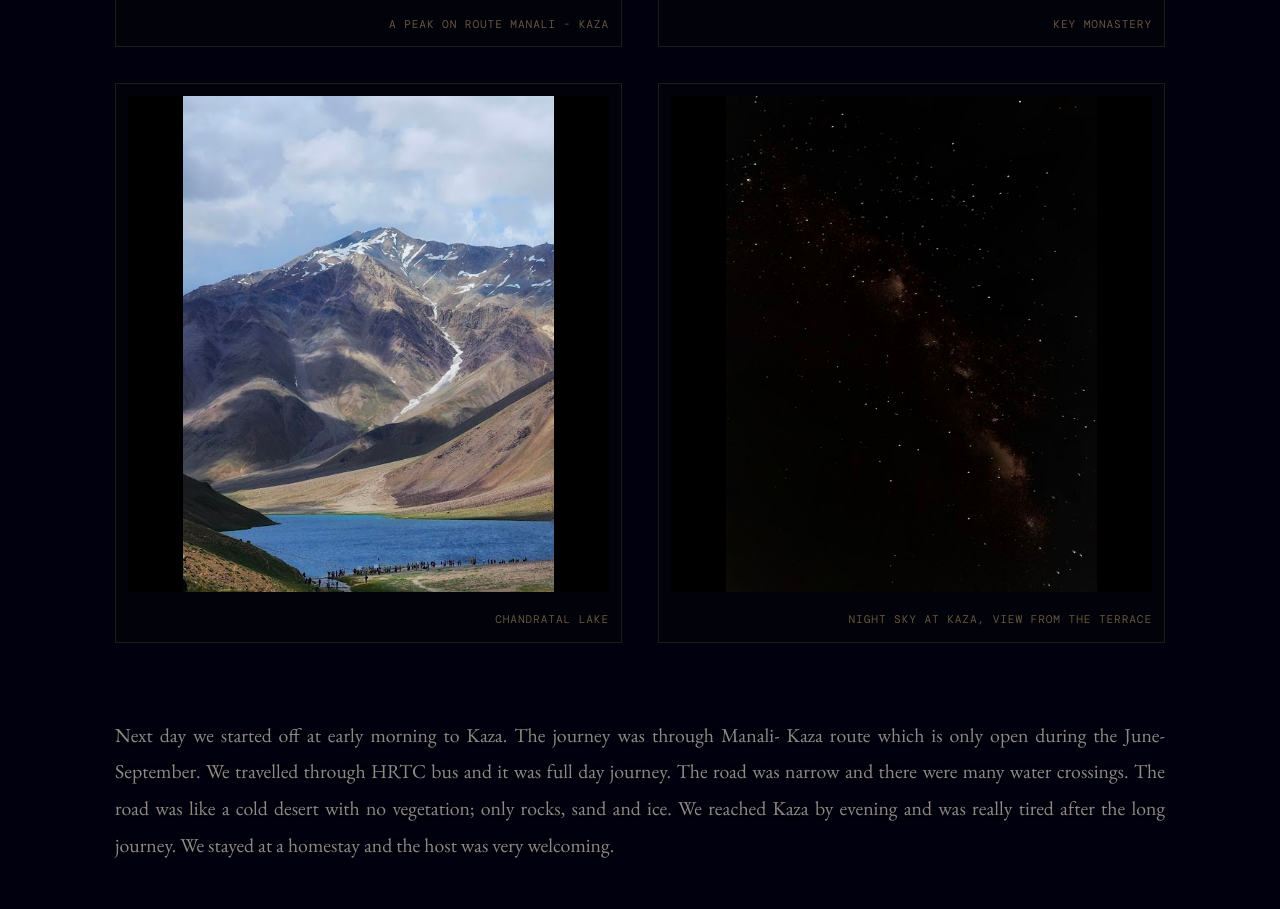
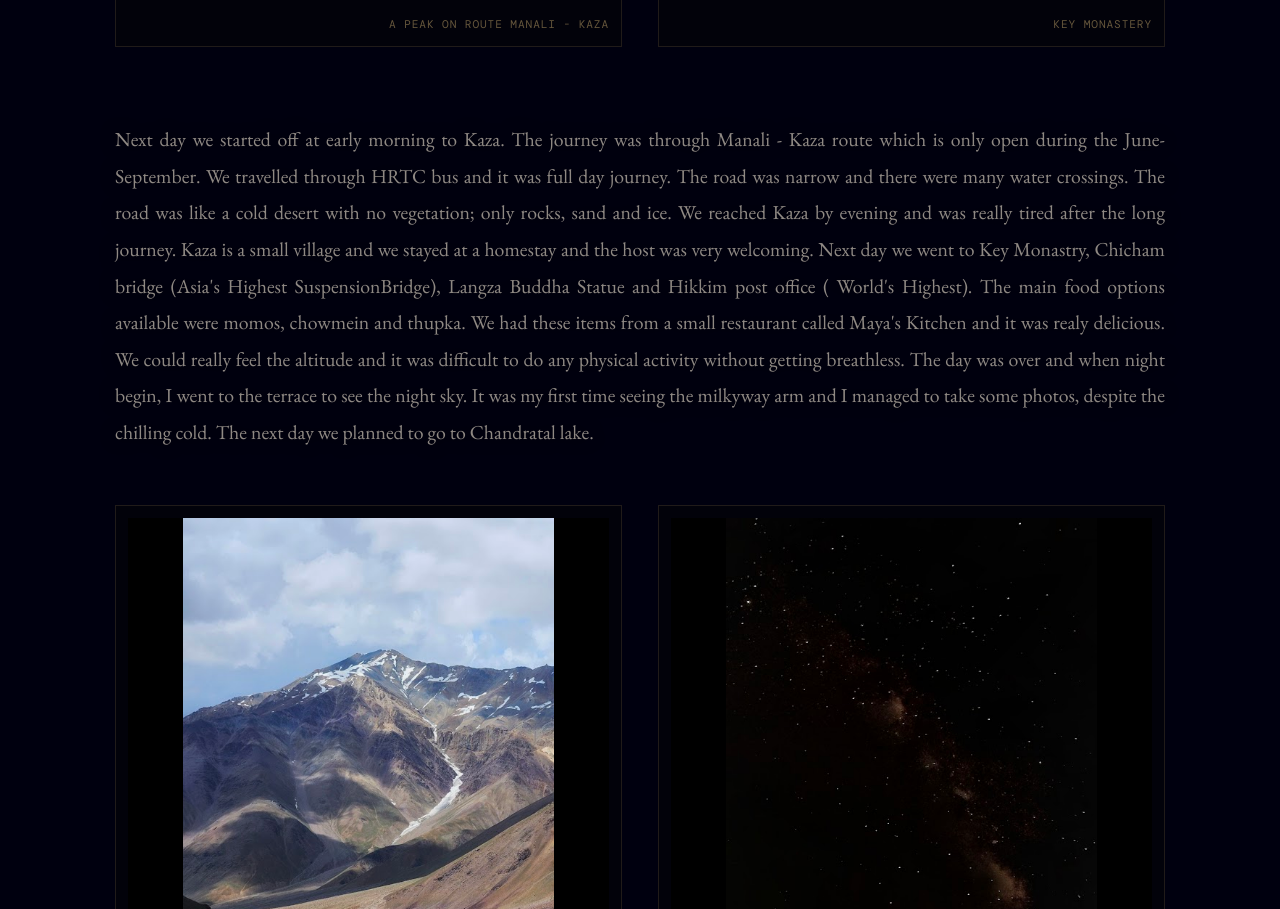
Before and after one commit to gregory6-626/gregorymb.github.io, a plain HTML site: page travelogues/spiti.html in a window 1280 px wide. Shown: the part 2683-3592 px from the top of the page. Drawn offline with nearby package versions, Linux system fonts and the light colour scheme; a web font is replaced by a local one.

Commit message:
updates 01/06

```diff
--- a/travelogues/spiti.html
+++ b/travelogues/spiti.html
@@ -276,7 +276,15 @@
       </div>
       <div class="photo-caption">Key Monastery</div>
     </div>
-
+    <div class="text-entry-span">
+      <p>Next day we started off at early morning to Kaza. The journey was through Manali - Kaza route which is only open during
+        the June- September. We travelled through HRTC bus and it was full day journey. The road was narrow and there were many water crossings. The road was like a cold desert with no vegetation; only rocks, sand and ice. We reached Kaza by evening
+        and was really tired after the long journey. Kaza is a small village and we stayed at a homestay and the host was very welcoming. Next day we went to Key Monastry, Chicham bridge (Asia's Highest SuspensionBridge), Langza Buddha Statue and Hikkim
+        post office ( World's Highest). The main food options available were momos, chowmein and thupka. We had these items from a small restaurant called Maya's Kitchen and it was realy delicious. We could really feel the altitude and it was difficult to do any physical activity without getting breathless. The day was over and when night begin,
+        I went to the terrace to see the night sky. It was my first time seeing the milkyway arm and I managed to take some photos, despite the chilling cold.
+        The next day we planned to go to Chandratal lake.
+      </p>
+    </div>
     <div class="gallery-item portrait-3-4">
       <div class="img-box">
         <img src="../images/spiti/spiti2.jpg" alt="Spiti Landscape Profile">
@@ -291,10 +299,11 @@
       <div class="photo-caption">Night Sky at Kaza, View from the terrace</div>
     </div>
     <div class="text-entry-span">
-      <p>Next day we started off at early morning to Kaza. The journey was through Manali- Kaza route which is only open during
-        the June- September. We travelled through HRTC bus and it was full day journey. The road was narrow and there were many water crossings. The road was like a cold desert with no vegetation; only rocks, sand and ice. We reached Kaza by evening
-        and was really tired after the long journey. We stayed at a homestay and the host was very welcoming.
-      </p>
+      <p> We started off next day to Chandratal lake. We had reserved a cab and driver was a chill guy. The road was through the Manali-Kaza route with a detour in between. The journey was around 2-3 hrs and upon reaching the destination, we had to walk more to reach the lake. It was difficult due to the altitude, but once we saw the lake view, all tiredness was gone. The pristine blue waters surrounded by mountains, it was like a perfect painting coming to life. It was a hard to leave place, but we had to leave early in the night it gets really cold.
+          The return journey was an adventure that came unannounced. Just 30 mins before Kaza, there was a landslide due to glacier melting and the road was completely blocked. We had to reach Kaza that night and only option was to cross the landslide by walking. It was already dark and we had to remove our shoes to cross, otherwise it
+          would get stuck. The rubble was mix of sand and ice cold water. With each step, the feet submerged in the rubble and it was a real challenge without light and not knowing the way.
+          After struggle of around 40 mins we finally reached the other side and got to Kaza. The next day was our return; our initial plan was to go return via shillong, but that route was really damaged because of the landslide and closed.
+          The manali route (the one we passed the previous day) was our only option. That road was cleared in the morning quick; thanks to the highway maintenance team. Thus we reached Manali by 8 pm and we had the bus to Delhi at 10 pm. One day and night of surprise adventure and a real sign off to the trip. It was truly a memorable experience.</p>
     </div>
     <div class="gallery-item portrait-3-4">
       <div class="img-box">
```
Also changed, not shown: index.html (+2 -2 lines), research.html (+2 -0 lines), travel.html (+1 -0 lines).
